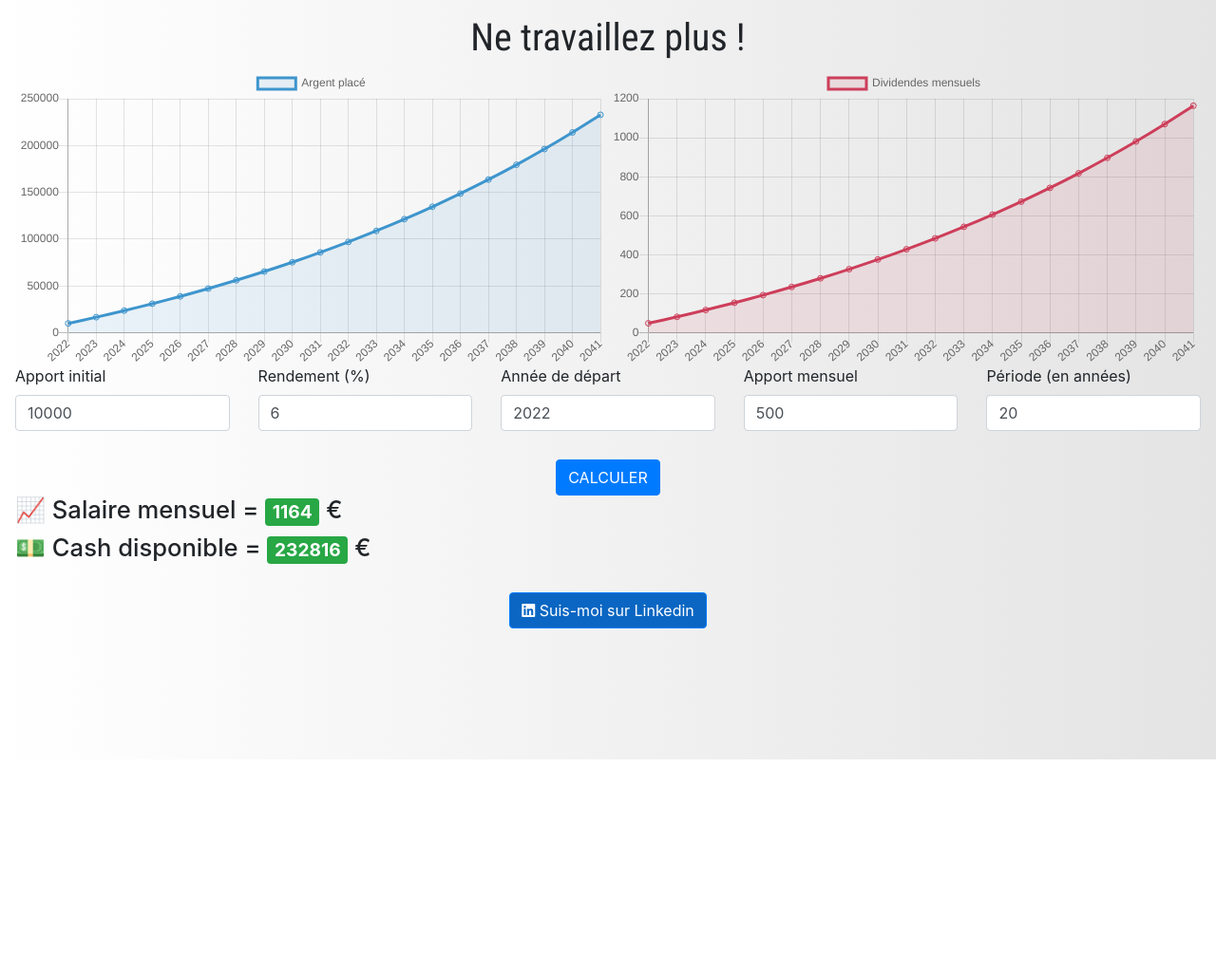
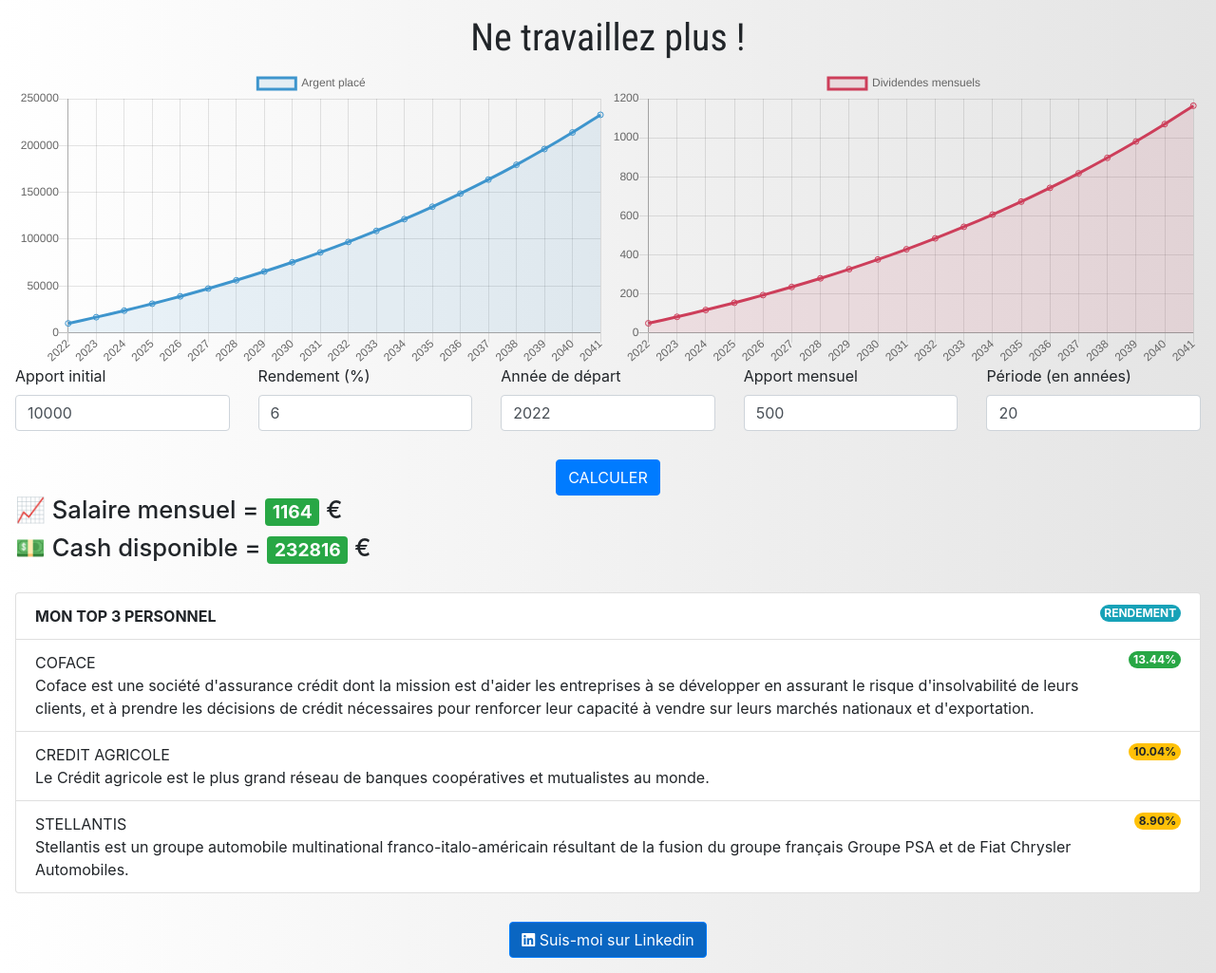
Before and after one commit to hugoant/Finance, a plain HTML site: page index.html in a window 1280 px wide. Shown: the whole page at 95% size. Before the commit the page ends 800 px from the top, so only its background shows below. Drawn offline with nearby package versions, Linux system fonts and the light colour scheme.

Commit message:
Add files via upload

```diff
--- a/index.html
+++ b/index.html
@@ -66,11 +66,45 @@
     <h3 class="salaire">
       &#128181;&nbsp;Cash&nbsp;disponible&nbsp;=&nbsp;<span class="badge badge-success" id="argent_id"></span>&nbsp;€
     </h3>
+
+    <!-- Ajout des meilleurs dividendes -->
+    <ol style="margin-top: 30px" class="list-group list-group-numbered">
+      <li class="list-group-item d-flex justify-content-between align-items-start">
+        <div class="ms-2 me-auto">
+          <div class="font-weight-bold">MON TOP 3 PERSONNEL</div>
+        </div>
+        <span class="badge badge-info rounded-pill">RENDEMENT</span>
+      </li>
+      <li class="list-group-item d-flex justify-content-between align-items-start">
+        <div class="ms-2 me-auto">
+          <div class="fw-bold">COFACE</div>
+          Coface est une société d'assurance crédit dont la mission est d'aider les entreprises à se développer en assurant le risque d'insolvabilité de leurs clients, et à prendre les décisions de crédit nécessaires pour renforcer leur capacité à vendre sur leurs marchés nationaux et d'exportation.
+        </div>
+        <span class="badge badge-success rounded-pill">13.44%</span>
+      </li>
+      <li class="list-group-item d-flex justify-content-between align-items-start">
+        <div class="ms-2 me-auto">
+          <div class="fw-bold">CREDIT AGRICOLE</div>
+          Le Crédit agricole est le plus grand réseau de banques coopératives et mutualistes au monde.
+        </div>
+        <span class="badge badge-warning rounded-pill">10.04%</span>
+      </li>
+      <li class="list-group-item d-flex justify-content-between align-items-start">
+        <div class="ms-2 me-auto">
+          <div class="fw-bold">STELLANTIS</div>
+          Stellantis est un groupe automobile multinational franco-italo-américain résultant de la fusion du groupe français Groupe PSA et de Fiat Chrysler Automobiles.
+        </div>
+        <span class="badge badge-warning rounded-pill">8.90%</span>
+      </li>
+    </ol>
+
+    <!-- Linkedin personnel -->
     <div style="margin-top: 30px", class="col text-center">
       <a class="btn btn-primary" style="background-color: #0A66C2;" href="https://www.linkedin.com/in/hugo-antoine" role="button">
         <i class="fab fa-linkedin me-2"></i> Suis-moi sur Linkedin
       </a>
     </div>
+
     <script src="finance.js"></script>
 
   </body>
```
